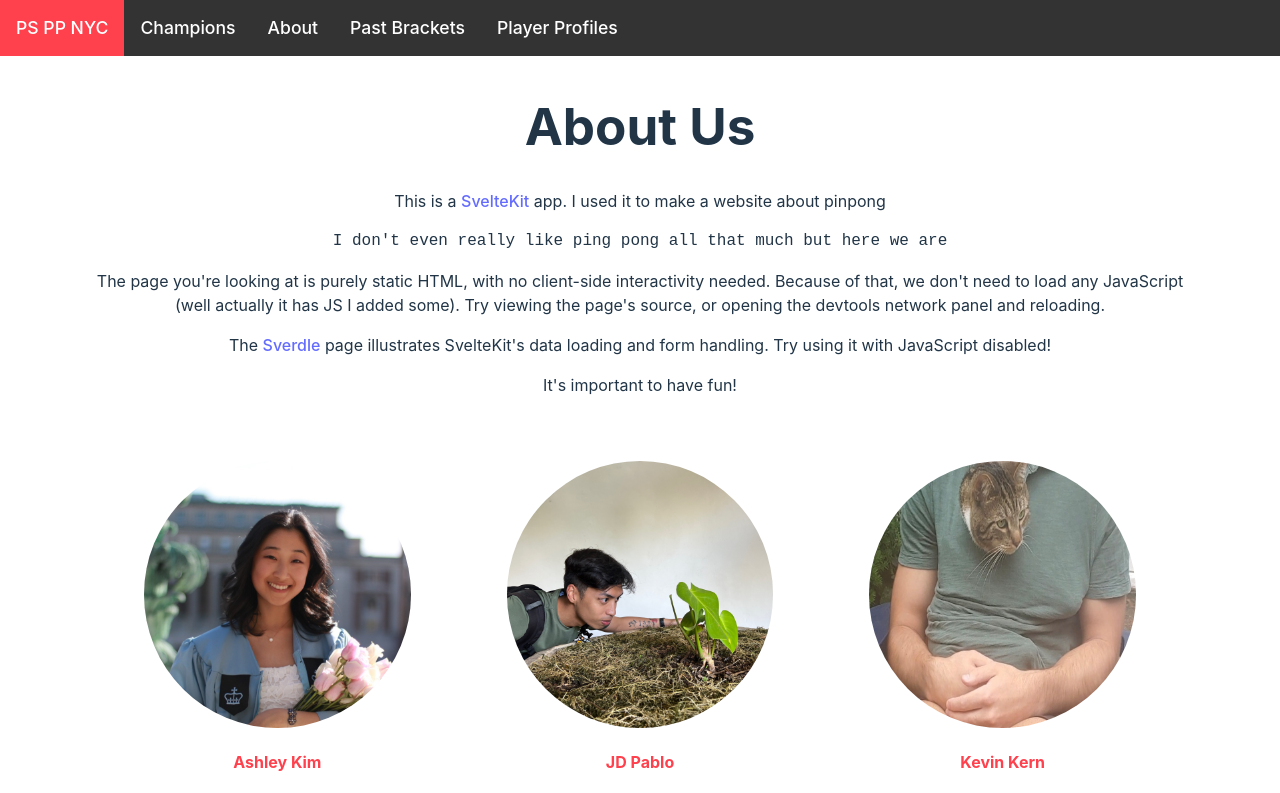
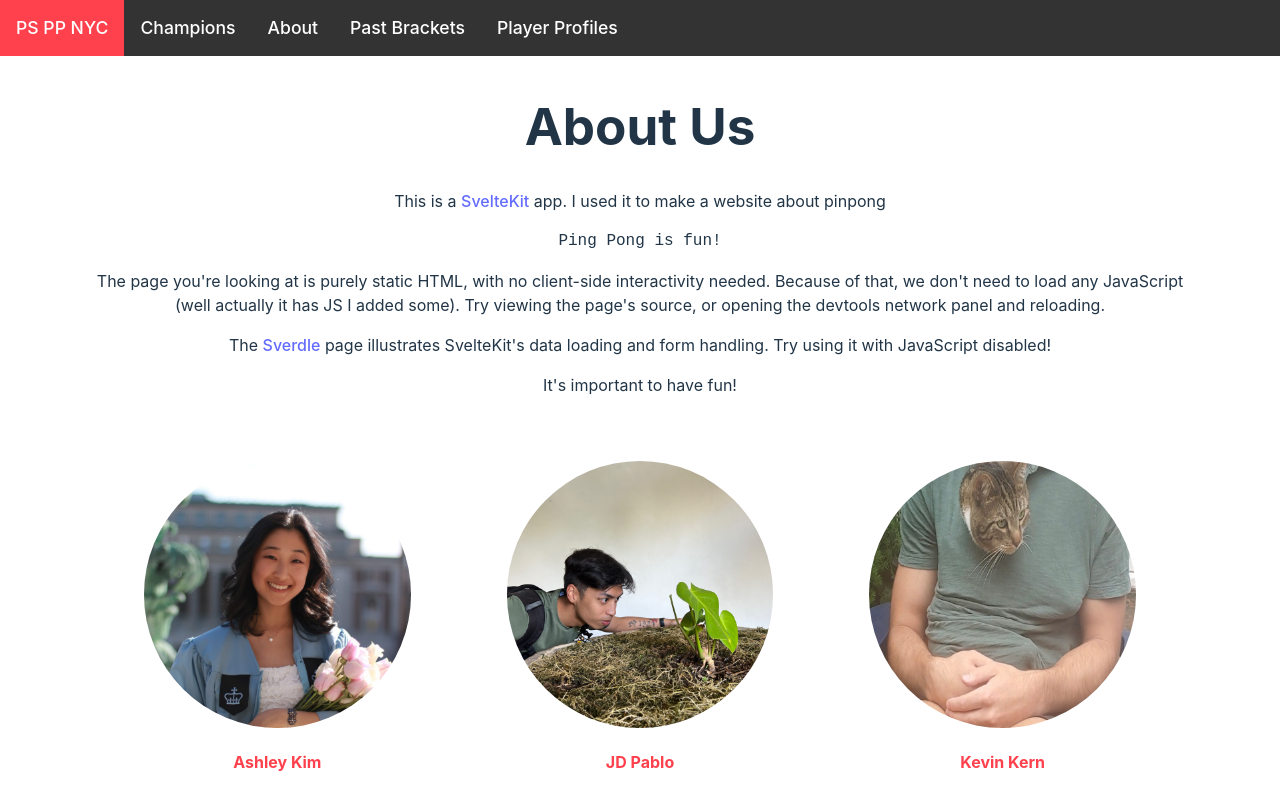
Before and after one commit to kkern42/PS-Ping-Pong-with-SvelteKit, a SvelteKit app: page /about in a window 1280 px wide. Shown: the top 793 px of the page. Built offline with nearby package versions, Linux system fonts and the light colour scheme.

Commit message:
Update +page.svelte

```diff
--- a/src/routes/about/+page.svelte
+++ b/src/routes/about/+page.svelte
@@ -38,7 +38,7 @@
 		This is a <a href="https://kit.svelte.dev">SvelteKit</a> app. I used it to make a website about pinpong
 	</p>
 
-	<pre>I don't even really like ping pong all that much but here we are</pre>
+	<pre>Ping Pong is fun!</pre>
 
 	<p>
 		The page you're looking at is purely static HTML, with no client-side interactivity needed.
```
